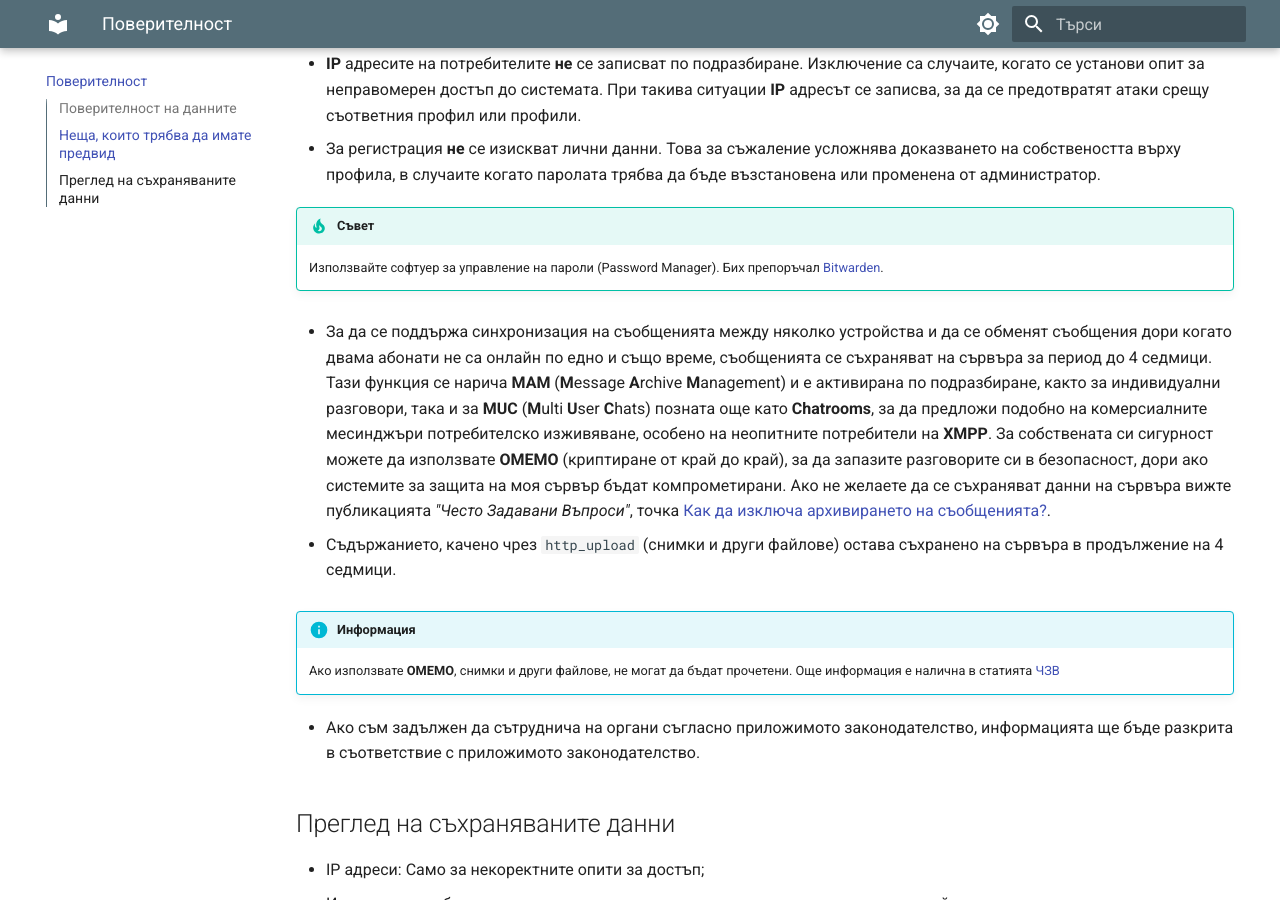
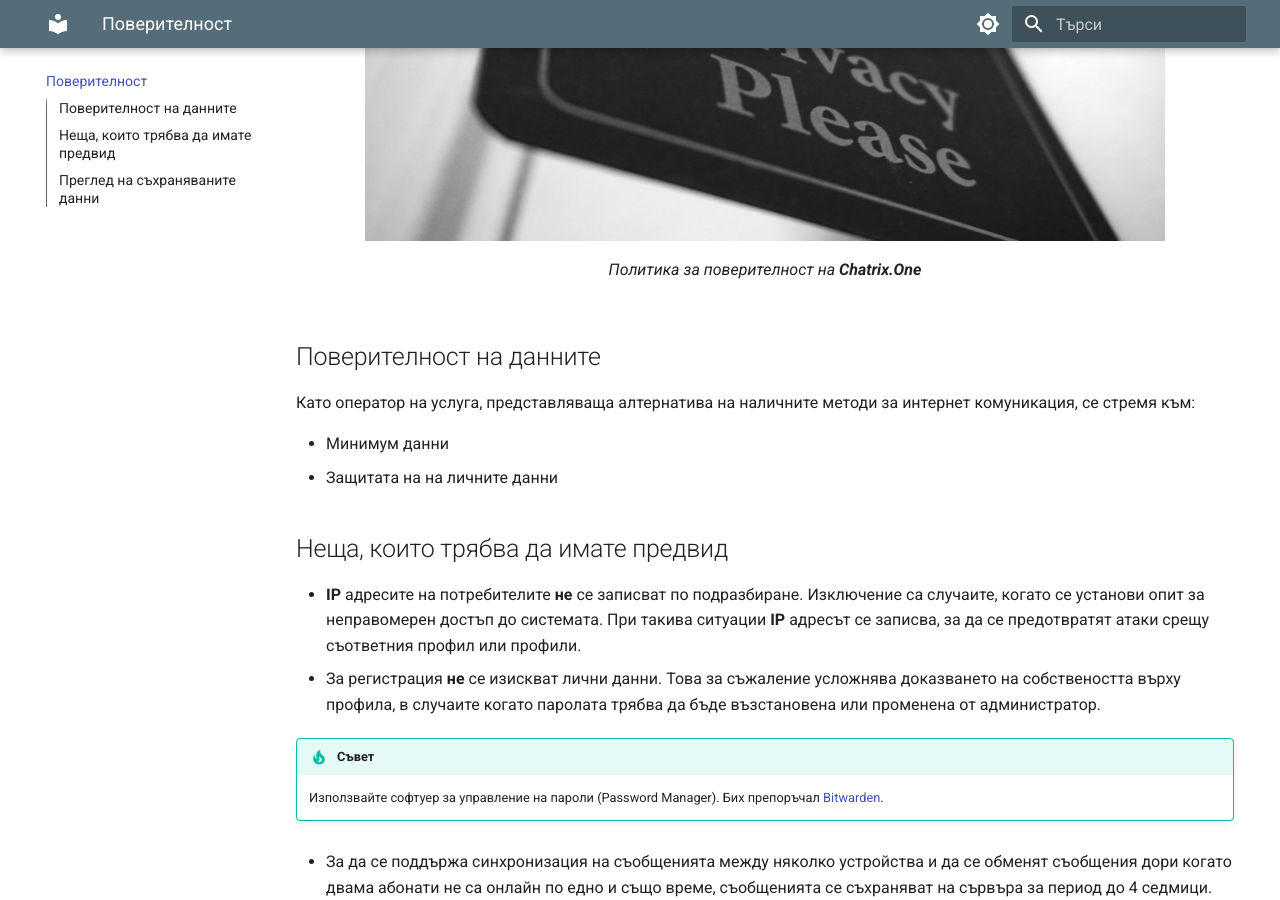
Before and after one commit to MrEddX/docs.chatrix.one, an MkDocs documentation site: the page built from docs/поверителност.md, in a window 1280 px wide and 900 px high, scrolled down 419 px. Built offline with MkDocs 1.6.1 and Material for MkDocs 9.7.7, drawn with Linux system fonts in a browser that asks for light colours.

Commit message:
Page Privacy Added: Picture Wiht Caption

```diff
--- a/docs/поверителност.md
+++ b/docs/поверителност.md
@@ -1,4 +1,9 @@
 # Поверителност
+
+<figure markdown>
+  ![Поверителност](resources/img/privacy.jpeg){ width="800" }
+  <figcaption>Политика за поверителност на <b>Chatrix.One</b></figcaption>
+</figure>
 
 ## Поверителност на данните
 
```
